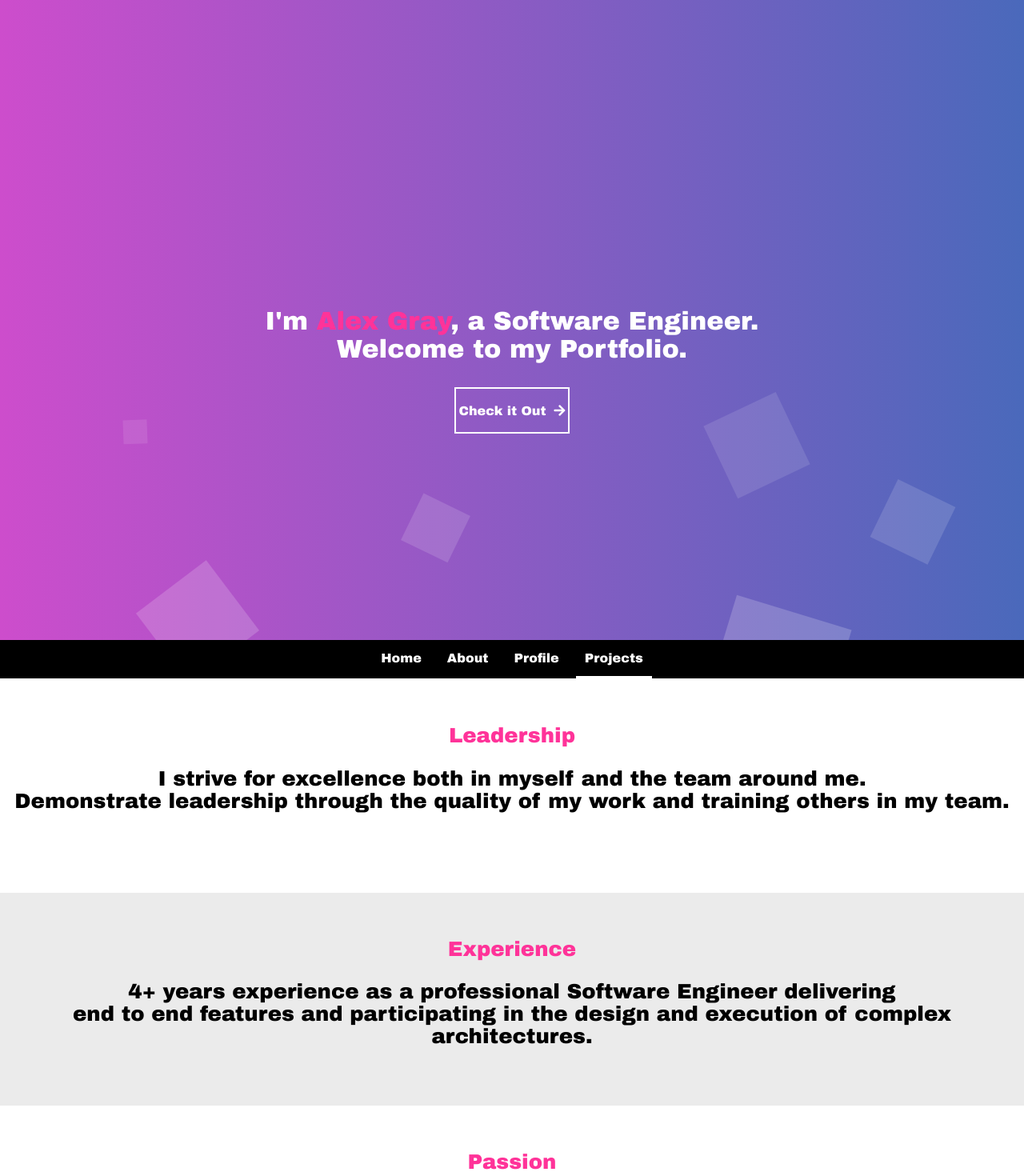
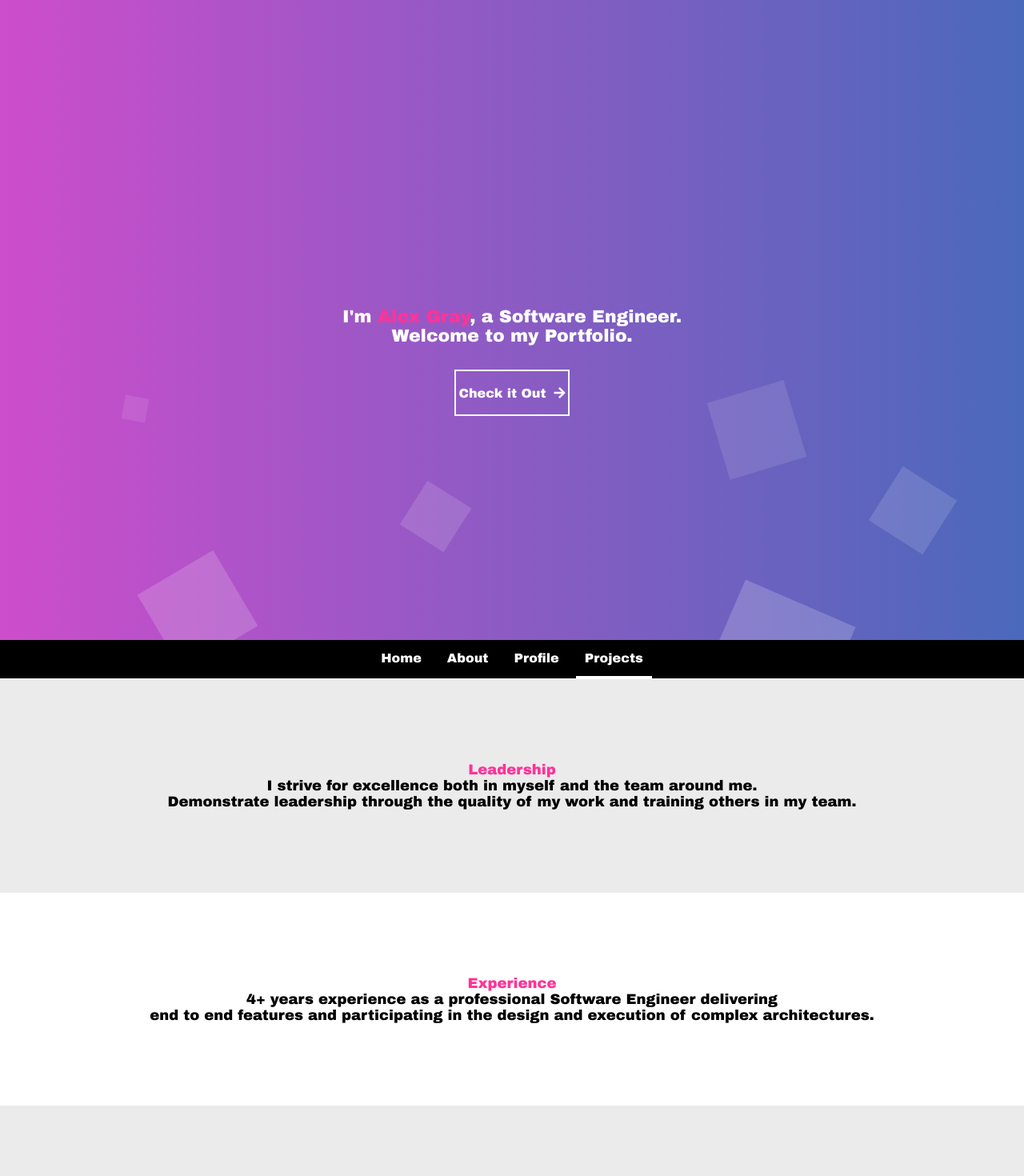
Before and after one commit to grayengineering425/GrayEngineeringPortfolio, an Angular app: page / in a window 1280 px wide. Shown: the top 1470 px of the page at 80% size. Built offline with nearby package versions, Linux system fonts and the light colour scheme.

Commit message:
almost done

```diff
--- a/src/app/about-section/about-section.component.css
+++ b/src/app/about-section/about-section.component.css
@@ -7,13 +7,13 @@
 
 .energetic-section
 {
-  width:        100%;
-  height:       33.33%;
+  width:            100%;
+  height:           33.33%;
+  background-color: #EBEBEB
 }
 
 .energetic-text-container
 {
-  width:        100%;
   height:       100%;
   transform:    translate(-100vw, 0);
   transition:   transform 2s 0s;
@@ -22,19 +22,13 @@
 .about-text
 {
   font-size:    26px;
-  padding-top:  7vh;
   color:        #ff3399;
-  margin:       0 auto;
-  text-align:   center;
   cursor:       default;
 }
 
 .about-summary
 {
   font-size:    26px;
-  padding-top:  2%;
-  margin:       0 auto;
-  text-align:   center;
   cursor:       default;
 }
 
@@ -42,7 +36,7 @@
 {
   width:            100%;
   height:           33.33%;
-  background-color: #EBEBEB;
+  background-color: white;
 }
 
 .experienced-text-container
@@ -57,12 +51,13 @@
 {
   width:            100%;
   height:           33.33%;
+  background-color: #EBEBEB
 }
 
 .passionate-text-container
 {
   width:        100%;
-  height:       0%;
+  height:       100%;
   transform:    translate(-100vw, 0%);
   transition:   transform 2s 0s;
 }
@@ -79,3 +74,28 @@
 {
   transform: translate(0%, 0%);
 }
+
+.center-text-container
+{
+  display:          flex;
+  flex-direction:   column;
+  justify-content:  center;
+  align-items:      center;
+  text-align:       center;
+}
+
+@media screen and (max-device-width: 1440px)
+{
+  .about-text
+  {
+    font-size:    18px;
+    color:        #ff3399;
+    cursor:       default;
+  }
+
+  .about-summary
+  {
+    font-size:    18px;
+    cursor:       default;
+  }
+}
--- a/src/app/about-section/about-section.component.html
+++ b/src/app/about-section/about-section.component.html
@@ -1,18 +1,18 @@
 <div class="about-section">
   <div class="energetic-section">
-        <div class="energetic-text-container">
+      <div class="energetic-text-container center-text-container">
         <div class="about-text">Leadership</div>
         <div class="about-summary">I strive for excellence both in myself and the team around me.<br/>Demonstrate leadership through the quality of my work and training others in my team.</div>
     </div>
   </div>
   <div class="experienced-section">
-      <div class="experienced-text-container">
+    <div class="experienced-text-container center-text-container">
       <div class="about-text">Experience</div>
       <div class="about-summary">4+ years experience as a professional Software Engineer delivering<br/>end to end features and participating in the design and execution of complex architectures.</div>
     </div>
   </div>
   <div class="passionate-section">
-      <div class="passionate-text-container">
+    <div class="passionate-text-container center-text-container">
       <div class="about-text">Passion</div>
       <div class="about-summary">Constantly pushing myself to learn the latest technologies in all fields<br/>of Computer Science. Passionate for the work I do now and the challenges that await.</div>
     </div>
--- a/src/app/app.component.css
+++ b/src/app/app.component.css
@@ -67,3 +67,7 @@
   top:      0;
   width:    100%;
 }
+
+@media screen and (max-device-width: 1440px)
+{
+}
--- a/src/app/contact/contact.component.css
+++ b/src/app/contact/contact.component.css
@@ -1,7 +1,8 @@
 .top-contact-page-wrapper
 {
-  width:      100%;
-  overflow-x: hidden;
+  width:            100%;
+  overflow-x:       hidden;
+  background-color: #EBEBEB;
 }
 
 .top-contact-page
@@ -9,14 +10,14 @@
   position:       relative;
   width:          0;
   height:         0;
-  border-bottom:  100px solid #EBEBEB;
+  border-bottom:  100px solid white;
 }
 
 .main-contact-page
 {
   width:            100%;
   height:           250px;
-  background-color: #EBEBEB;
+  background-color: white;
   text-align:       center;
   color:            #ff3399;
 }
@@ -66,4 +67,14 @@
   {
     padding-top: 15%;
   }
+
+  .top-contact-page
+  {
+    border-bottom:  0px solid #EBEBEB;
+  }
+
+  .contact-container
+  {
+    margin-top:       50px;
+  }
 }
--- a/src/app/main-animation/main-animation.component.css
+++ b/src/app/main-animation/main-animation.component.css
@@ -20,7 +20,7 @@ html, body
   top:        0;
   left:       0;
   width:      100%;
-  height:     100vh;
+  height:     100%;
 }
 
 .header-content h2
@@ -53,36 +53,6 @@ html, body
   transition:       all 0.5s ease;
 }
 
-@media screen
-  and (max-device-width: 1440px)
-{
-
-  .main-page-button
-  {
-    height:           54px;
-    width:            140px;
-    margin:           0 auto;
-    display:          flex;
-    align-items:      center;
-    justify-content:  center;
-    border-style:     solid;
-    border-width:     2px;
-    border-color:     white;
-    color:            white;
-    transition:       all 0.5s ease;
-  }
-
-  .header-content h2
-  {
-    text-align:     center;
-    font-size:      32px;
-    padding-top:    30%;
-    color:          white;
-    padding-bottom: 30px;
-    cursor:         default;
-  }
-}
-
 .main-page-button p
 {
   padding-right:  10px;
@@ -111,7 +81,7 @@ html, body
   top:      0;
   left:     0;
   width:    100%;
-  height:   100%;
+  height:   100vh;
   overflow: hidden;
 }
 
@@ -190,3 +160,31 @@ html, body
     opacity: 0;
   }
 }
+
+@media screen and (max-device-width: 1440px)
+{
+  .main-page-button
+  {
+    height:           54px;
+    width:            140px;
+    margin:           0 auto;
+    display:          flex;
+    align-items:      center;
+    justify-content:  center;
+    border-style:     solid;
+    border-width:     2px;
+    border-color:     white;
+    color:            white;
+    transition:       all 0.5s ease;
+  }
+
+  .header-content h2
+  {
+    text-align:     center;
+    font-size:      22px;
+    padding-top:    30%;
+    color:          white;
+    padding-bottom: 30px;
+    cursor:         default;
+  }
+}
--- a/src/app/profile-section/profile-section.component.css
+++ b/src/app/profile-section/profile-section.component.css
@@ -3,7 +3,6 @@
   padding:            0;
   margin:             0;
   text-align:         center;
-  background-color: 	#EBEBEB;
   overflow-y:         hidden;
 }
 
@@ -212,11 +211,34 @@
 @media screen
   and (max-device-width: 1440px)
 {
+  .section-header h2
+  {
+    font-size: 28px;
+
+  }
+
+  .profile-header-underline
+  {
+    height:           2px;
+    width:            65px;
+  }
+
+  .certification-header
+  {
+    font-size: 16px;
+  }
+
+  .certification-underline
+  {
+    height:           1px;
+    width:            75px;
+  }
+
   .picture-percentage-section
   {
     display:          flex;
     flex-direction:   column;
-    margin:           80px auto;
+    margin:           40px auto;
     justify-content:  center;
     max-height:       1000px;
     padding-bottom:   0%;
--- a/src/app/profile-section/profile-section.component.html
+++ b/src/app/profile-section/profile-section.component.html
@@ -45,7 +45,7 @@
       </li>
     </ul>
   </div>
-  <h1>Certifications</h1>
+  <h1 class="certification-header">Certifications</h1>
   <div class="certification-underline"></div>
   <div class="certifications">
     <a href="https://www.coursera.org/account/accomplishments/specialization/certificate/2R38UCXTAN5V" target="_blank">
--- a/src/app/project-description/project-description.component.css
+++ b/src/app/project-description/project-description.component.css
@@ -106,3 +106,34 @@
   cursor:   pointer;
   color:    white;
 }
+
+@media screen and (max-device-width: 1440px)
+{
+  .project-section
+  {
+    height:           50%;
+    width:            100%;
+    margin:           0px;
+  }
+
+  .title
+  {
+    font-size: 16px;
+  }
+
+  .title-underline
+  {
+    height:             1px;
+    width:              80%;
+    background-color:   black;
+    margin-left:        20px;
+    margin-top:         8px;
+    margin-bottom:      0px;
+  }
+
+  .summary
+  {
+    font-size:  10px;
+    margin-top: 8px;
+  }
+}
--- a/src/app/project-description/project-description.component.html
+++ b/src/app/project-description/project-description.component.html
@@ -1,6 +1,6 @@
 <div class="screen-cover">
   <div class="project-description-section">
-    <div class="prev-project" (click)="selectPrevProject()"><i class="fas fa-chevron-left fa-4x" #prev></i></div>
+    <div class="prev-project" (click)="selectPrevProject()"><i class="prev fas fa-chevron-left fa-4x" #prev></i></div>
     <div class="project-section">
       <div class="project-image"></div>
       <div class="project-summary">
@@ -9,7 +9,7 @@
         <div class="summary"></div>
       </div>
     </div>
-    <div class="next-project" (click)="selectNextProject()"><i class="fas fa-chevron-right fa-4x" #next></i></div>
+    <div class="next-project" (click)="selectNextProject()"><i class="next fas fa-chevron-right fa-4x" #next></i></div>
   </div>
-  <div class="close-button" (click)="closeProjectDescription()"><i class="fas fa-times fa-4x" #close></i></div>
+  <div class="close-button" (click)="closeProjectDescription()"><i class="close fas fa-times fa-4x" #close></i></div>
 </div>
--- a/src/app/project-section/project-section.component.css
+++ b/src/app/project-section/project-section.component.css
@@ -8,7 +8,7 @@
 
 .section-header
 {
-  padding-top: 5%;
+  padding-top: 2%;
 }
 
 .section-header h2
@@ -20,11 +20,11 @@
 
 .project-section
 {
-  max-width:  800px;
-  margin:     0 auto;
-  text-align: center;
-  overflow:   hidden;
-  margin-bottom: 10vh;
+  margin:             0 auto;
+  text-align:         center;
+  overflow:           hidden;
+  background-color: 	#EBEBEB;
+  padding-bottom:     8%;
 }
 
 .project-header-underline
@@ -39,13 +39,13 @@
 {
   list-style-type:  none;
   margin:           0 auto;
-  margin-top:       10vh;
-  padding:          0;
+  margin-top:       5vh;
   overflow:         hidden;
   display:          flex;
   flex-wrap:        wrap;
   justify-content:  center;
   padding:          5px;
+  max-width:        800px;
 }
 
 .project-item
@@ -115,41 +115,68 @@
   opacity: 1.0;
 }
 
-/*@media screen
+@media screen
   and (max-device-width: 1440px)
 {
+  .section-header
+  {
+    padding-top:    8%;
+    padding-bottom: 6%;
+
+  }
+
+  .section-header h2
+  {
+    font-size: 28px;
+  }
+
+  .project-header-underline
+  {
+    margin:           0 auto;
+    height:           2px;
+    width:            80px;
+    background-color: black;
+  }
+
   .project-section
   {
-    max-width:  100vw;
-    height:     300vh;
-    text-align: center;
+    padding-bottom: 0px;
   }
 
   .project-grid
   {
     list-style-type:  none;
-    margin:           0 auto;
-    overflow:         hidden;
-    display:          block;
-    width:            100vh;
-    height:           100%;
-    margin:           0;
-    padding:          0;
+    display:          flex;
+    flex-direction:   column;
+    width:            100%;
+    padding:          0px;
+    margin-top:       3vh;
+    margin-bottom:    0px;
   }
 
   .project-item
   {
-    height:           50vh;
-    width:            100vw;
-    display:          inline-block;
-    background-color: pink;
-    opacity:          0.0;
-    margin:           0;
-    padding:          0;
+    transition:         all 1s 0s;
+    opacity:            1.0;
+    width:              100%;
+    height:             45vh;
+    background-color:   #D2D2D2;
+    background-size:    100% 100%;
+    background-repeat:  no-repeat;
+    margin:             0px;
   }
 
-  .project-item::before
+  .project-item-preview
   {
+    background-color: rgba(0, 0, 0, 0.15);
+    opacity:          1.0;
+    height:           45vh;
+  }
+
+  .project-item-preview p
+  {
+    color:      white;
+    cursor:     pointer;
   }
 
   .top
@@ -157,22 +184,14 @@
     transform: translate(0%, 0%);
   }
 
-  .bottom
+  .project-item-visible
   {
-    transform: translate(0%, 0%);
+    transform:  translate(0%, 0%);
+    opacity:    1.0;
   }
 
-  .left
+  .project-item:hover .project-item-preview
   {
-    transform: translate(0%, 0%);
+    opacity: 1.0;
   }
-
-  .right
-  {
-    transform: translate(0%, 0%);
-  }
-
-  .project-item-visible
-  {
-  }
-}*/
+}
```
Lines whose indentation alone changed are shown as unchanged.
